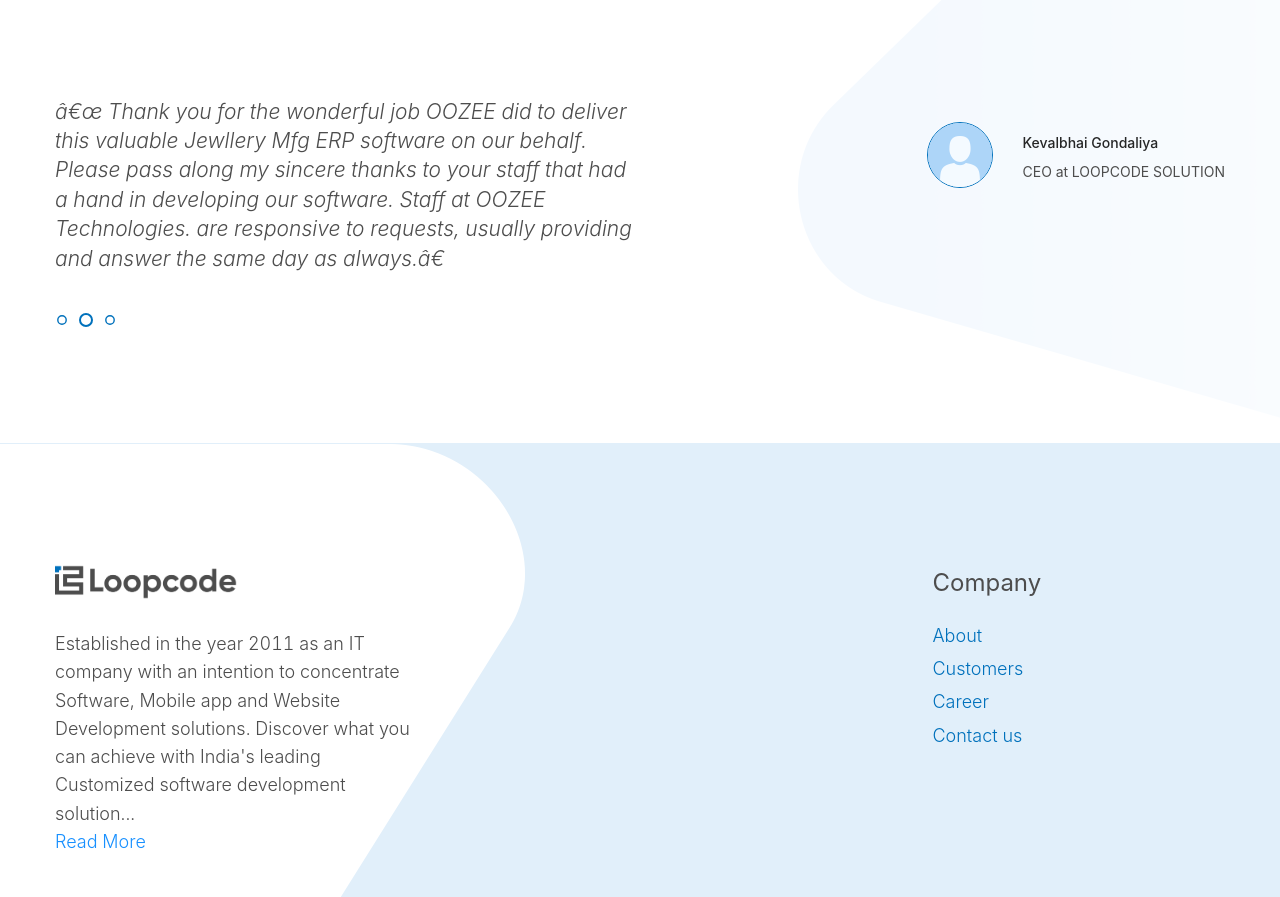
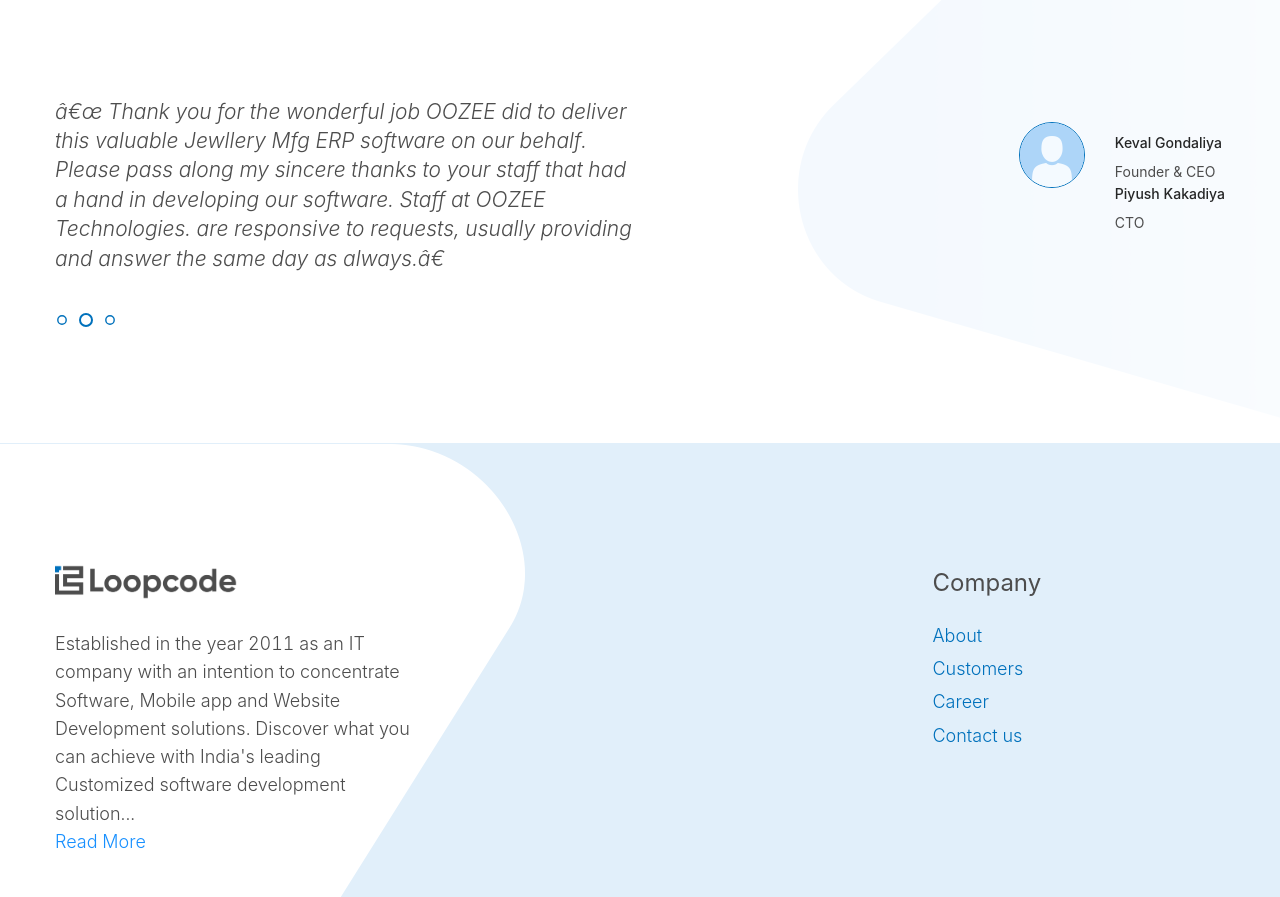
Before and after one commit to KevalGondaliya/loopcode, a React (Create React App) app: page / in a window 1280 px wide. Shown: the part 4440-5337 px from the top of the page. Built offline with nearby package versions, Linux system fonts and the light colour scheme.

Commit message:
Update thanksMessage.js

```diff
--- a/src/Home/Content/CEOLoopcode/thanksMessage.js
+++ b/src/Home/Content/CEOLoopcode/thanksMessage.js
@@ -25,9 +25,13 @@
                   <span className={styles.thumImage}>
                     <img src={Profile} alt="Profile" />
                   </span>
-                  <h4>Kevalbhai Gondaliya</h4>
+                  <h4>Keval Gondaliya</h4>
                   <span className={styles.desihnation}>
-                    CEO at LOOPCODE SOLUTION
+                    Founder & CEO
+                  </span>
+                  <h4>Piyush Kakadiya</h4>
+                  <span className={styles.desihnation}>
+                    CTO
                   </span>
                 </div>
               </div>
```
